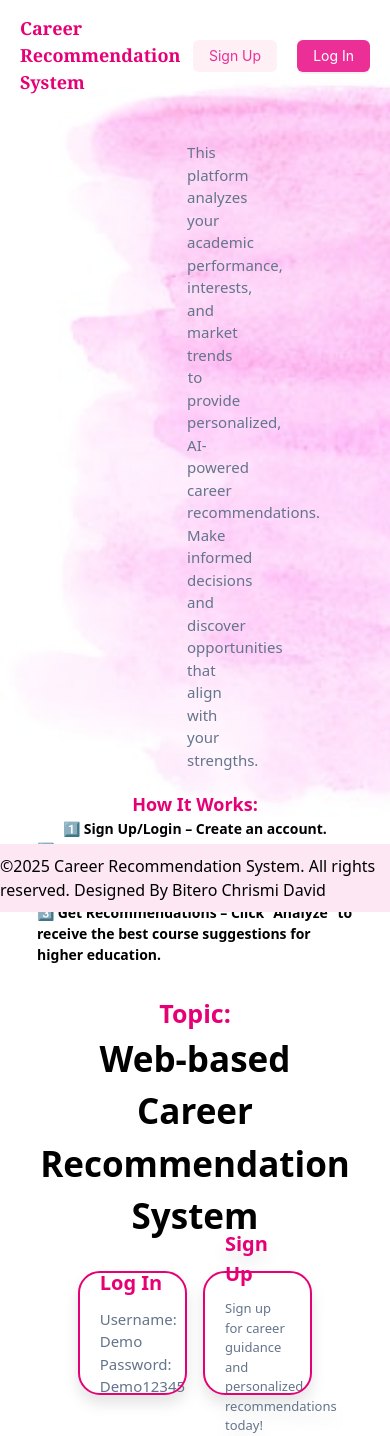
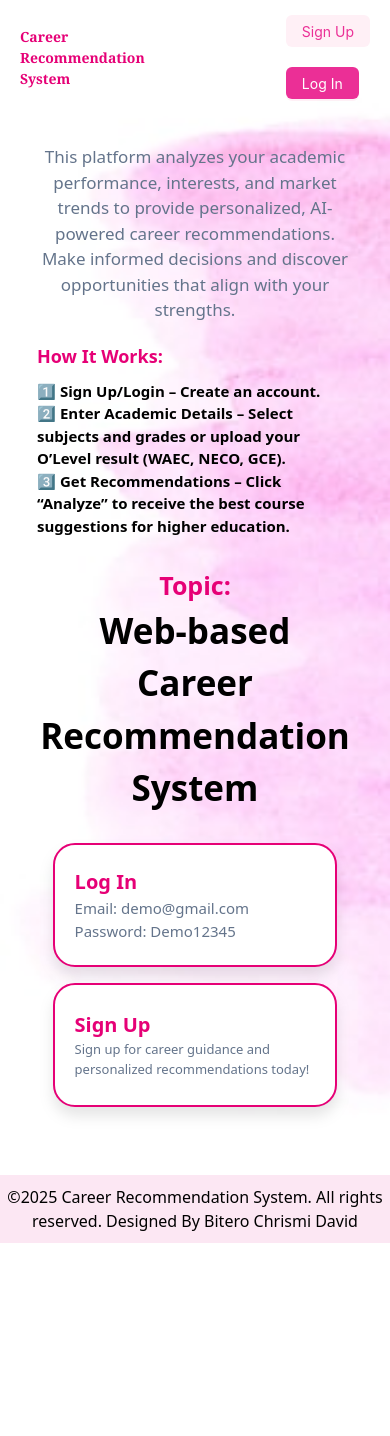
Before and after one commit to Chrismiweb/frontend-recommendation-system, a React (Vite) app: page / in a window 390 px wide. Shown: the top 1436 px of the page. After the commit the page ends 1243 px from the top, so only its background shows below. Built offline with nearby package versions, Linux system fonts and the light colour scheme.

Commit message:
responsiveness done

```diff
--- a/src/components/Login.jsx
+++ b/src/components/Login.jsx
@@ -4,6 +4,8 @@ import { FaEnvelope, FaLock } from "react-icons/fa";
 import { AuthContext } from "../context/AuthProvider";
 import { Loader } from "./Loader";
 import { toast } from "react-toastify";
+import { Link } from "react-router-dom";
+import { Button } from "antd";
 
 export function LoginPage() {
   const navigate = useNavigate();
@@ -54,8 +56,18 @@ export function LoginPage() {
 
 
   return (
-    <div className="flex h-screen items-center justify-center bg-pink-100 p-4">
-      <div className="bg-white p-8 rounded-2xl shadow-lg w-full max-w-md">
+    <div className="flex h-screen items-center flex-col bg-pink-100 p-4">
+       <div className='w-[100%] flex justify-between  px-[20px] py-[15px] items-center bg-transparent'>
+            <Link to="/"><p className='text-pink-600 font-semibold text-[14px] w-[50%] md:w-[100%] md:text-[22px] lg:text-[18px] font-serif'>Career Recommendation System</p></Link>
+            <div className='flex gap-[20px]'>
+            <Link to='/signup'>
+                <Button color="pink" variant="filled">
+                    Sign Up
+                </Button>
+            </Link>
+            </div>
+        </div>
+      <div className="bg-white p-8 mt-[50px] rounded-2xl shadow-lg w-full max-w-md">
         <h2 className="text-pink-500 text-2xl font-bold text-center">Login</h2>
         {error && <p className="text-red-500 text-center mt-2">{error}</p>}
 
@@ -88,7 +100,7 @@ export function LoginPage() {
           </button>
         </form>
         <p className="text-center text-gray-500 mt-4">
-                    Don't have an account? <a href="/signup" className="text-pink-500">Sign Up</a>
+                    Don't have an account? <Link to ="/signup" className="text-pink-500">Sign Up</Link>
                 </p>
       </div>
     </div>
--- a/src/components/Signup.jsx
+++ b/src/components/Signup.jsx
@@ -4,6 +4,8 @@ import { FaUser, FaEnvelope, FaLock, FaEye, FaEyeSlash } from "react-icons/fa";
 import { AuthContext } from "../context/AuthProvider";
 import { Loader } from "./Loader";
 import { toast } from "react-toastify";
+import { Link } from "react-router-dom";
+import { Button } from "antd";
 import "react-toastify/dist/ReactToastify.css";
 
 export function SignUpPage() {
@@ -49,7 +51,7 @@ export function SignUpPage() {
           const data = await response.json();
 
           if (!response.ok) {
-           return toast.error(data.error);
+           return toast.error("unable to signup, try again");
           }
 
           setUser(data.user);
@@ -66,11 +68,21 @@ export function SignUpPage() {
   };
 
   return (
-    <div className="flex h-screen items-center justify-center bg-pink-100 p-4">
-      <div className="bg-white p-8 rounded-2xl shadow-lg w-full max-w-md">
-        <h2 className="text-pink-500 text-2xl font-bold text-center">Sign Up</h2>
+    <div className="flex  flex-col items-center justify-center bg-pink-100 pb-4">
+      <div className='w-[100%] flex justify-between  px-[20px] py-[15px] items-center bg-transparent'>
+            <Link to="/"><p className='text-pink-600 font-semibold text-[14px] w-[50%] md:w-[100%] md:text-[22px] lg:text-[18px] font-serif'>Career Recommendation System</p></Link>
+            <div className='flex gap-[20px]'>
+            <Link to = "/login">
+                <Button color="pink" variant="solid">
+                    Log In
+                </Button>
+            </Link>
+            </div>
 
-        <form className="mt-4" onSubmit={handleSignUp}>
+        </div>
+      <div className="bg-white my-[50px] p-8 rounded-2xl mb-[500px] lg:mb-[100px] shadow-lg md:w-[65%] w-[90%] lg:w-[35%]">
+        <h2 className="text-pink-500 text-[20px] font-bold text-center">Sign Up</h2>
+        <form className="" onSubmit={handleSignUp}>
           {["firstName", "lastName", "userName", "email"].map((name, index) => (
             <div key={index} className="flex items-center border-b border-pink-300 py-2 mt-4">
               <span className="text-pink-500 mr-2">
@@ -128,7 +140,7 @@ export function SignUpPage() {
         </form>
 
         <p className="text-center text-gray-500 mt-4">
-          Already have an account? <a href="/" className="text-pink-500">Login</a>
+          Already have an account? <Link to ="/login" className="text-pink-500">Login</Link>
         </p>
       </div>
     </div>
--- a/src/pages/LandingPage.jsx
+++ b/src/pages/LandingPage.jsx
@@ -5,11 +5,11 @@ import { Link } from 'react-router-dom';
 function LandingPage() {
     const date = new Date().getFullYear()
   return (
-    <div className='background w-[100%]  items-center flex flex-col bg-[#F7A8C4]'>
-        <div  className='w-[100%] h-screen gap-[30px]  items-center flex flex-col'>
-            <div className='w-[100%] flex justify-between  px-[20px] py-[15px] items-center bg-transparent'>
-                <p className='text-pink-600 font-semibold text-[18px] font-serif'>Career Recommendation System</p>
-                <div className='flex gap-[20px]'>
+    <div className='background w-[100%]  items-center flex flex-col'>
+        <div  className='w-[100%]  gap-[30px]  items-center flex flex-col'>
+            <div className='w-[100%] flex  justify-between px-[20px] py-[15px] items-center bg-transparent'>
+                <Link to="/"><p className='text-pink-600 font-semibold text-[14px] w-[50%] md:w-[100%] md:text-[22px] lg:text-[18px] font-serif'>Career Recommendation System</p></Link>
+                <div className='flex md:flex-row flex-col gap-[20px]'>
                 <Link to='/signup'>
                     <Button color="pink" variant="filled">
                         Sign Up
@@ -23,39 +23,43 @@ function LandingPage() {
                 </div>
 
             </div>
-            <div className='w-[90%] gap-[30px] justify-center items-center flex flex-col'>
+            <div className='w-[90%] lg:mt-[30px] md:mt-[50px] gap-[30px] justify-center items-center flex flex-col'>
                 <div className='w-[90%] flex flex-col gap-[20px]'>
-                    <p className='text-center px-[150px] text-[15px] text-[#64748B]'>This platform analyzes your academic performance, interests, and market trends to provide personalized, AI-powered career recommendations. Make informed decisions and discover opportunities that align with your strengths.</p>
-                    <div className='flex flex-col justify-center items-center'>
-                        <p className='font-bold text-pink-600 text-[18px]'>How It Works:</p>
-                        <p className='text-[14px] font-bold'>1️⃣ Sign Up/Login – Create an account.</p>
-                        <p className='text-[14px] font-bold'>2️⃣ Enter Academic Details – Select subjects and grades or upload your O’Level result (WAEC, NECO, GCE).</p>
-                        <p className='text-[14px] font-bold'>3️⃣ Get Recommendations – Click “Analyze” to receive the best course suggestions for higher education.</p>
+                    <p className='text-center text-[17px] lg:px-[150px] md:text-[20px] lg:text-[18px] text-[#64748B]'>This platform analyzes your academic performance, interests, and market trends to provide personalized, AI-powered career recommendations. Make informed decisions and discover opportunities that align with your strengths.</p>
+                    <div className='flex flex-col justify-center items-start lg:items-center'>
+                        <p className='font-bold text-pink-600 text-[18px] mb-[10px]'>How It Works:</p>
+                        <p className='text-[15px] md:text-[20px] lg:text-[16px] font-bold'>1️⃣ Sign Up/Login – Create an account.</p>
+                        <p className='text-[15px] md:text-[20px] lg:text-[16px] font-bold'>2️⃣ Enter Academic Details – Select subjects and grades or upload your O’Level result (WAEC, NECO, GCE).</p>
+                        <p className='text-[15px] md:text-[20px] lg:text-[16px] font-bold'>3️⃣ Get Recommendations – Click “Analyze” to receive the best course suggestions for higher education.</p>
                     </div>
                 </div>
                 <div className='w-[100%] justify-center items-center flex flex-col'>
                     <p className='text-[25px] font-bold text-pink-600'>Topic:</p>
-                    <p className='text-[35px] font-semibold text-center px-[100px]'>Web-based Career Recommendation System</p>
+                    <p className='text-[35px] md:text-[45px] lg:w-[80%] font-semibold text-center px-[100px]'>Web-based Career Recommendation System</p>
                 </div>
             </div>
-            <div className='w-[90%] flex justify-center items-center gap-[20px]'>
-                <div className='bg-white drop-shadow-xl cursor-pointer rounded-[20px] gap-[10px] outline-pink-600 outline-2 justify-center  flex flex-col px-[20px] h-[120px] w-[30%]'>
+            <div className='w-[90%] flex flex-col md:flex-row justify-center items-center gap-[20px]'>
+                <Link className='bg-white drop-shadow-xl cursor-pointer rounded-[20px] gap-[10px] outline-pink-600 outline-2 justify-center  flex flex-col px-[20px] h-[120px] md:w-[45%] w-[80%] lg:w-[30%]' to="/login">
+                    <div >
                         <p className='font-bold text-pink-600 text-[20px]'>Log In</p>
                         <div className='flex  flex-col'>
-                        <p className='text-[#64748B] text-[15px]'>Username: Demo</p>
+                            <p className='text-[#64748B] text-[15px]'>Email: demo@gmail.com</p>
                             <p className='text-[#64748B] text-[15px]'> Password: Demo12345</p>
                         </div>
                     </div>
-                <div className='bg-white drop-shadow-xl cursor-pointer rounded-[20px] gap-[10px] outline-pink-600 outline-2 justify-center  flex flex-col px-[20px] h-[120px] w-[30%]'>
+                </Link>
+                <Link className='bg-white drop-shadow-xl cursor-pointer rounded-[20px] gap-[10px] outline-pink-600 outline-2 justify-center  flex flex-col px-[20px] h-[120px] md:w-[45%] w-[80%] lg:w-[30%]' to="/signup">
+                    <div >
                         <p className='font-bold text-pink-600 text-[20px]'>Sign Up</p>
                         <div className='flex  flex-col'>
                             <p className='text-[#64748B] text-[13px]'>Sign up for career guidance and personalized recommendations today!</p>
                         </div>
                     </div>
+                </Link>
             </div>
         </div>
-        <div className='w-[100%] bg-pink-100 flex justify-center items-center py-[10px]'>
-            <p>©{date} Career Recommendation System. All rights reserved.   Designed By Bitero Chrismi David</p>
+        <div className='w-[100%] text-center mt-[70px]  md:mt-[400px] lg:mt-[40px] bg-pink-100 flex justify-center items-center py-[10px]'>
+            <p>©{date} Career Recommendation System. All rights reserved. Designed By Bitero Chrismi David</p>
         </div>
 
     </div>
```
Lines whose indentation alone changed are shown as unchanged.
